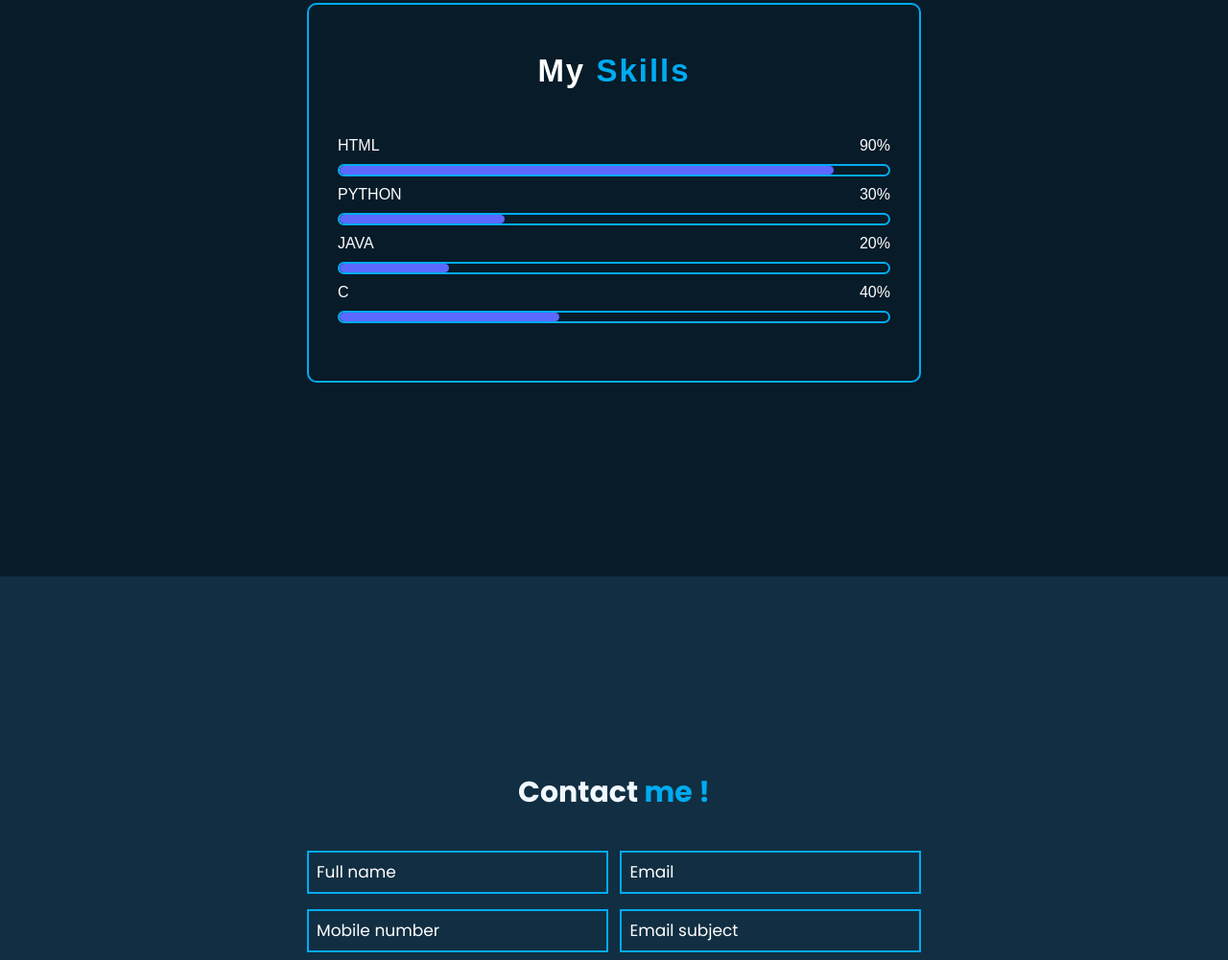
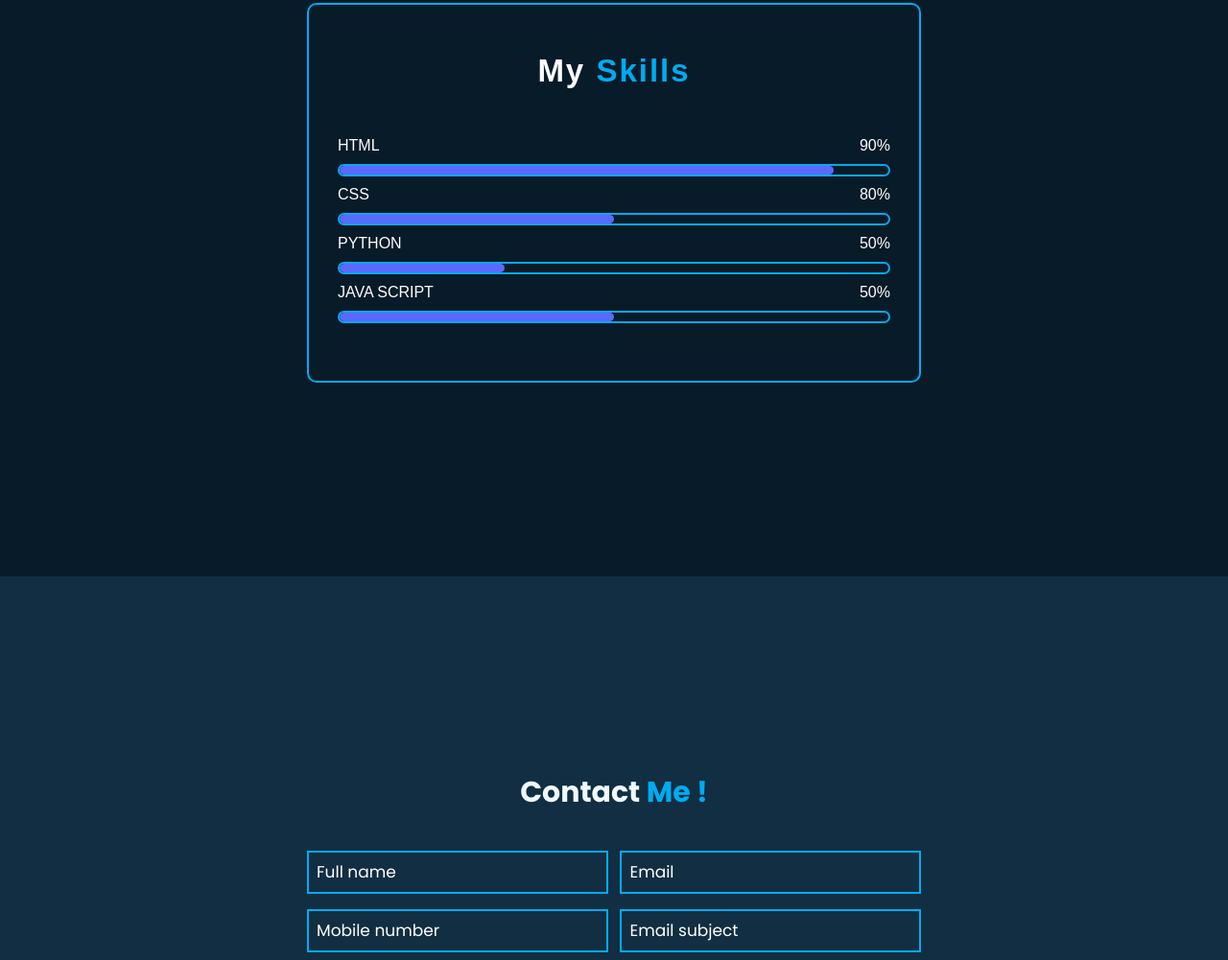
Before and after one commit to ajmalyaseen/ajmalyaseen-portfolio, a plain HTML site: page index.html in a window 1280 px wide. Shown: the part 1799-2800 px from the top of the page at 96% size. Drawn offline with nearby package versions, Linux system fonts and the light colour scheme.

Commit message:
Update index.html

```diff
--- a/index.html
+++ b/index.html
@@ -4,6 +4,9 @@
                   <meta charset="UTF-8">
                   <meta name="viewport" content="width=device-width, initial-scale=1.0">
                   <title>Document</title>
+
+                  <script src="https://cdn.jsdelivr.net/npm/typed.js@2.0.12"></script>
+
 
                   <link rel="stylesheet" href="https://fonts.googleapis.com/css2?family=Material+Symbols+Outlined" />
 
@@ -27,19 +30,15 @@
                           <div class="toogle">
 
                               <div class="toogle-logo">
-                    <span class="material-symbols-outlined">
-                        menu
-                        </span>
+                                  <span class="material-symbols-outlined">menu</span>
                               </div>
                               <ul class="menu show hide ">
                                   <li><a href="#home">Home</a></li>
                                   <li><a href="#about">About</a></li>
-
                                   <li><a href="#skills">Skills</a></li>
                                   <li><a href="#contact">Contact</a></li>
                               </ul>
                           </div>
-
                       </div>
                   </header>
 
@@ -48,18 +47,19 @@
                <main class="container-2" id="home">
                   <div class="wrapper">
 
-        <h1>Hi i'm <span class="br"></span> Ajmal Yaseen</h1>
-        <h3>i'm a Bca Student</h3>
+                      <h1>Hi I'm <span class="br"></span> Ajmal Yaseen</h1>
+                      <h3>I'm a <span id="typing"></span></h3>
 
                       <div class="buttons">
 
-            <a class="button-1" href="#">Download CV</a>
+                          <a class="button-1" href="#">Download Cv</a>
                           <a class="button-2" href="#contact">Contact Me</a>
 
                       </div>
-
                   </div>
                </main>
+
+              <!--about section -->
 
                <section>
                   <div class="section-2" id="about">
@@ -67,12 +67,14 @@
 
                           <h1>About <span>Me</span></h1>
 
-                <p>I am a tech-savvy individual with a Bachelor's degree in Software Development, seeking employment as a mobile game developer. I am passionate about consistently advancing my knowledge and skills. I have attended multiple seminars and boot camps on coding and game development.</p>
+                              <p>Hi there! I'm a BCA student with a passion for web development and a keen interest in emerging technologies. Currently, I'm sharpening my skills in HTML, CSS, and JavaScript, with plans to expand into artificial intelligence and machine learning in the future.
 
-
-
+                                  I enjoy building clean, functional websites and am always excited to take on new challenges. Whether it's front-end design, back-end logic, or exploring the potential of AI, I'm dedicated to continuous learning and growth.</p>
                   </div>
               </section>
+
+              <!-- SKILLS SECTION -->
+
               <section class="wrapper-2" id="skills">
                   <div class="container">
                           <h2>My <span> Skills</span></h2>
@@ -85,25 +87,25 @@
                                   <div id="html-bar"></div>
                           </div>
                           <div class="det">
+                                  <span>CSS</span>
+                                  <span>80%</span>
+                          </div>
+                          <div class="bar">
+                                  <div id="css-bar"></div>
+                          </div>
+                          <div class="det">
                                   <span>PYTHON</span>
-                    <span>30%</span>
+                                  <span>50%</span>
                           </div>
                           <div class="bar">
                                   <div id="py-bar"></div>
                           </div>
                           <div class="det">
-                    <span>JAVA</span>
-                    <span>20%</span>
+                                  <span>JAVA SCRIPT</span>
+                                  <span>50%</span>
                           </div>
                           <div class="bar">
-                    <div id="java-bar"></div>
-            </div>
-            <div class="det">
-                    <span>C</span>
-                    <span>40%</span>
-            </div>
-            <div class="bar">
-                    <div id="c-bar"></div>
+                                  <div id="JavaScript-bar"></div>
                           </div>
                           </div>
                   </div>
@@ -113,7 +115,7 @@
               <!-- CONTACT SECTION -->
 
               <section class="Contact" id="contact">
-    <h2 class="heading">Contact <span>me !</span></h2>
+                  <h2 class="heading">Contact <span>Me !</span></h2>
 
                   <form action="">
 
```
Lines whose indentation alone changed are shown as unchanged.
